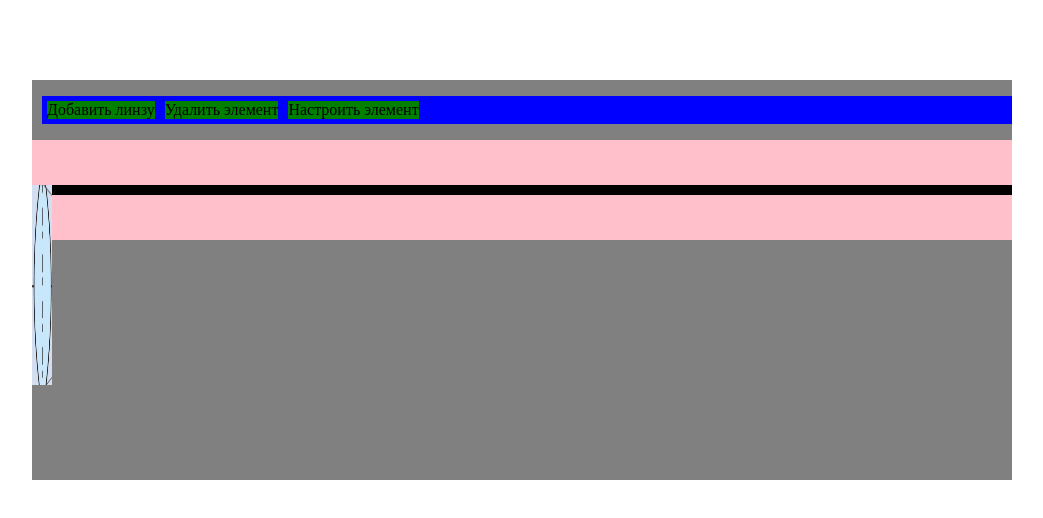
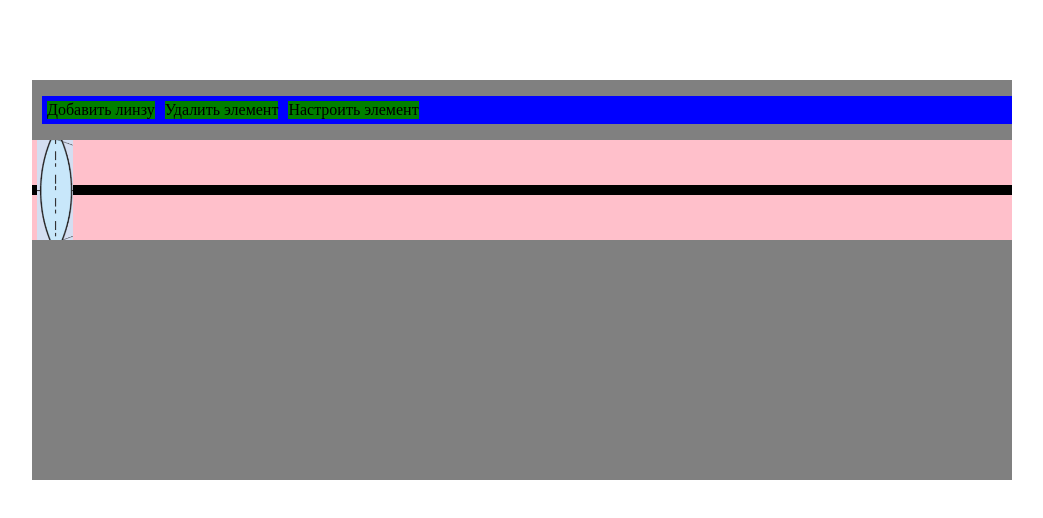
Before and after one commit to ynoplanetashka2/psu_works, a React (Vite) app in the folder optics-matrix/: page / in a window 1280 px wide. Shown: the top 518 px of the page, without its empty margins (118-1161 px from the left). Built offline with nearby package versions, Linux system fonts and the light colour scheme.

Commit message:
rearranged responsibility for Lens holding from MainOpticLine to OpticCanvas

```diff
--- a/optics-matrix/src/components/MainOpticLine.tsx
+++ b/optics-matrix/src/components/MainOpticLine.tsx
@@ -1,13 +1,14 @@
 import React from "react";
-import { Lens } from "./Lens";
 
-type Styles = React.HTMLAttributes<HTMLDivElement>['style'];
-type Props = { style?: Styles; onClick?: (ratio: number) => void; };
+type Styles = React.HTMLAttributes<HTMLDivElement>["style"];
+type Props = { style?: Styles; onClick?: (ratio: number) => void };
 
-function getRelativeMouseXPosition(event: React.MouseEvent<HTMLDivElement>): number {
+function getRelativeMouseXPosition(
+  event: React.MouseEvent<HTMLDivElement>
+): number {
   const targetElement = event.currentTarget;
   if (!targetElement) {
-    throw new Error('no event target');
+    throw new Error("no event target");
   }
   const rect = targetElement.getBoundingClientRect();
   const width = rect.right - rect.left;
@@ -27,15 +28,6 @@ export function MainOpticLine({ style = {}, onClick }: Props) {
         ...style,
       }}
       onClick={handleClick}
-    >
-      <div>
-        <Lens
-            style={{
-                width: '20px',
-                height: '200px',
-            }}
-        />
-      </div>
-    </div>
+    />
   );
 }
--- a/optics-matrix/src/components/OpticApp.tsx
+++ b/optics-matrix/src/components/OpticApp.tsx
@@ -21,7 +21,9 @@ export function OpticApp() {
       <OpticCanvas style={{
         height: '100px',
         width: '100%',
-      }}/>
+      }}
+      lens={[{position: 0.5, id: 'hi'}]}
+      />
     </div>
   );
 }
--- a/optics-matrix/src/components/OpticCanvas.tsx
+++ b/optics-matrix/src/components/OpticCanvas.tsx
@@ -1,10 +1,16 @@
+import { Lens } from "./Lens";
 import { MainOpticLine } from "./MainOpticLine";
 
+type LensInfo = {
+  position: number;
+  id: string;
+};
 type Props = {
   style?: React.HTMLAttributes<HTMLDivElement>["style"];
+  lens: ReadonlyArray<LensInfo>;
 };
 
-export function OpticCanvas({ style = {} }: Props) {
+export function OpticCanvas({ style = {}, lens }: Props) {
   return (
     <div
       style={{
@@ -13,12 +19,24 @@ export function OpticCanvas({ style = {} }: Props) {
         ...style,
       }}
     >
+      {lens.map(({ position, id }) => (
+        <Lens
+          style={{
+            position: "absolute",
+            left: `${position}%`,
+            height: "100%",
+            zIndex: 2,
+          }}
+          key={id}
+        />
+      ))}
       <MainOpticLine
         style={{
           width: "100%",
           height: "10px",
           position: "absolute",
           top: "calc((100% - 10px) / 2)",
+          zIndex: 1,
         }}
         onClick={(ratio) => void console.log(ratio)}
       />
```
